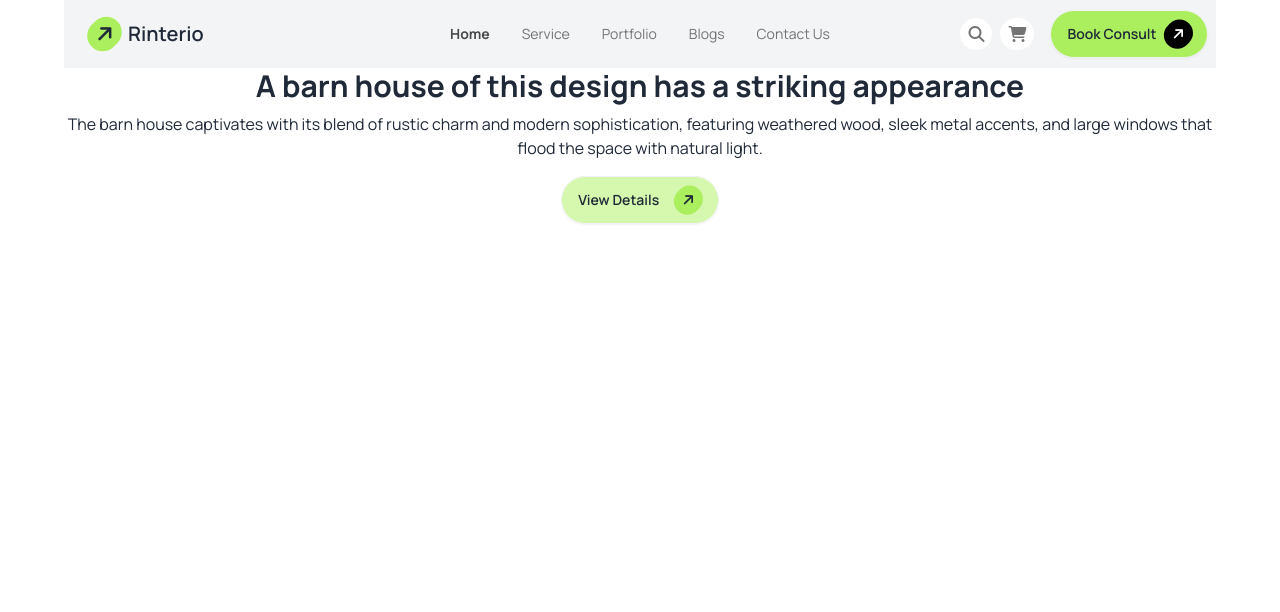
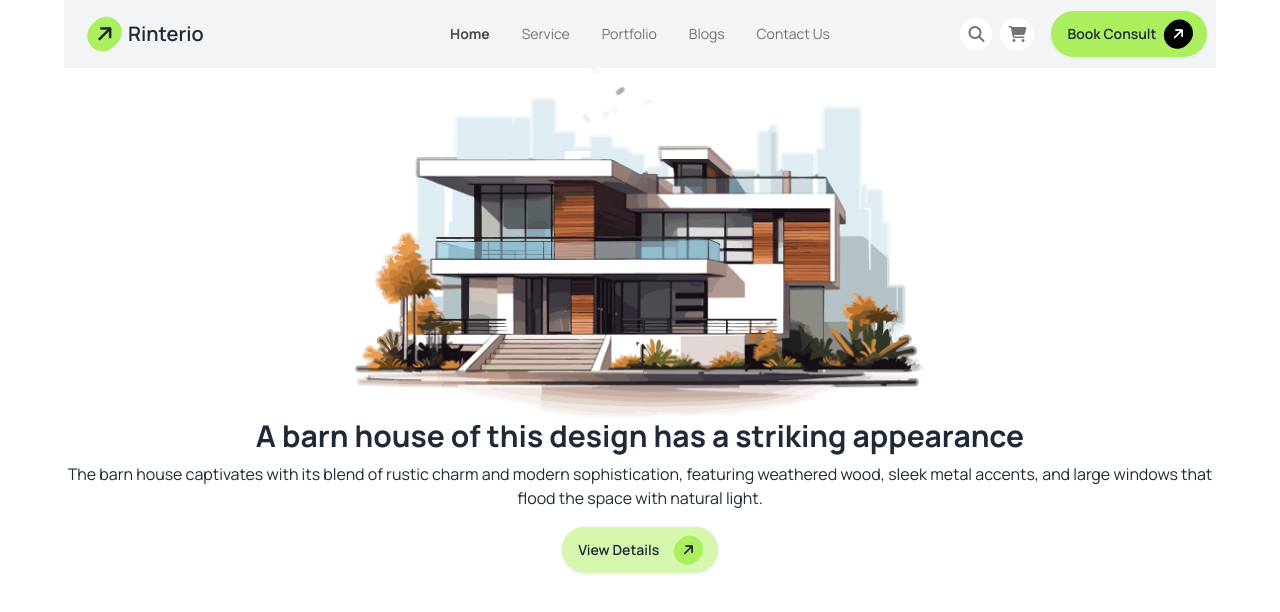
Before and after one commit to yousrahanif/Assignment3, a plain HTML site: page index.html in a window 1280 px wide. Drawn offline with nearby package versions, Linux system fonts and the light colour scheme; the site is published under a folder, as on GitHub Pages, so addresses that start at the root find nothing.

Commit message:
new images added

```diff
--- a/index.html
+++ b/index.html
@@ -76,7 +76,7 @@
     <main class=" max-w-screen-xl mx-auto lg:px-16">
         <section class="flex flex-col justify-center items-center ">
             <div>
-                <img src="/assets/banner.png" alt="">
+                <img src="assets/banner.png" alt="">
             </div>
             <div>
                 <h1 class="text-center text-3xl mb-2 font-bold">A barn house of this design has a striking appearance</h1>
```
